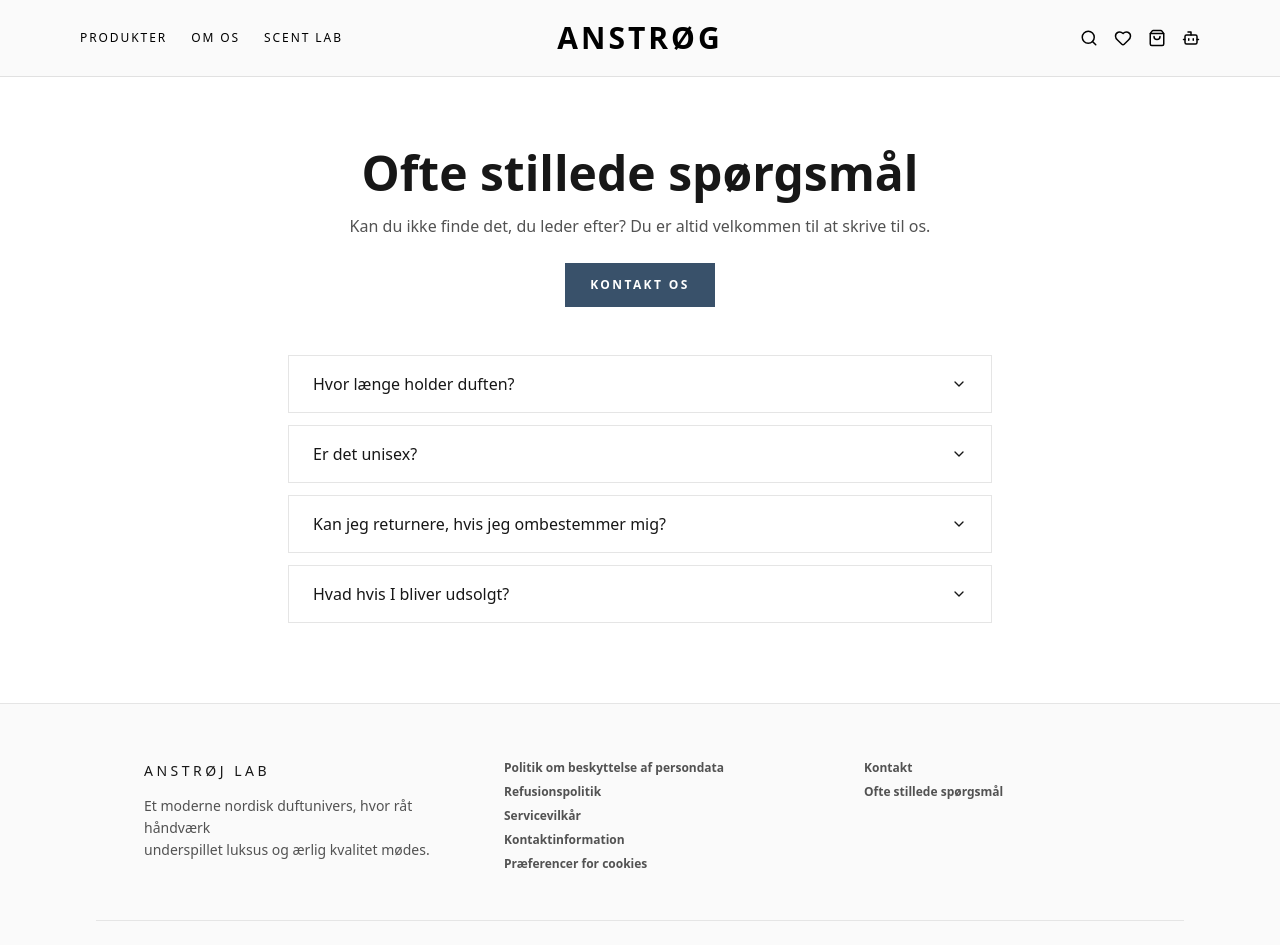
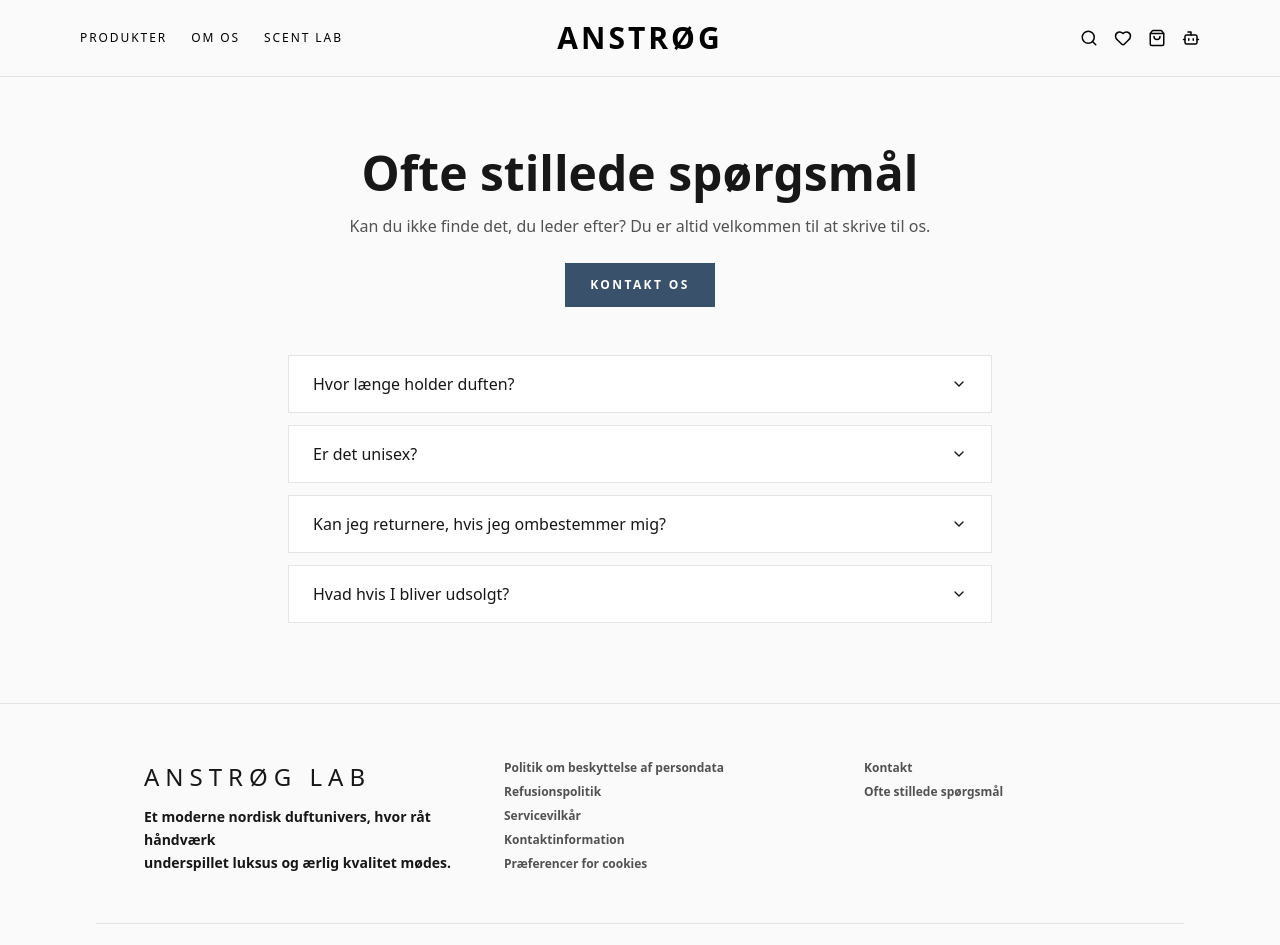
Before and after one commit to mathiaslyhr/anstroj-lab, a React (Vite) app: page /faq in a window 1280 px wide. Shown: the top 945 px of the page. Built offline with nearby package versions, Linux system fonts and the light colour scheme; a web font is replaced by a local one.

Commit message:
sidste ændringer

```diff
--- a/src/components/ContactPage.jsx
+++ b/src/components/ContactPage.jsx
@@ -12,7 +12,7 @@
   };
 
   return (
-    <div className="bg-white min-h-screen flex flex-col">
+    <div className="bg-[#fafafa] min-h-screen flex flex-col">
       <Navbar />
 
       <main className="flex-1 px-6 md:px-10 pt-36 pb-20">
--- a/src/components/FAQPage.jsx
+++ b/src/components/FAQPage.jsx
@@ -35,7 +35,7 @@
   };
 
   return (
-    <div className="min-h-screen flex flex-col bg-white text-neutral-900">
+    <div className="min-h-screen flex flex-col bg-[#fafafa] text-neutral-900">
       <Navbar />
 
       <main className="flex-1">
--- a/src/components/Footer.jsx
+++ b/src/components/Footer.jsx
@@ -1,6 +1,8 @@
 // src/components/Footer.jsx
+import { useNavigate } from "react-router-dom";
 export default function Footer() {
   const year = new Date().getFullYear();
+  const navigate = useNavigate();
 
   return (
     <footer className="border-t border-neutral-200 bg-[#fafafa] text-neutral-700">
@@ -8,57 +10,57 @@
         {/* ØVERSTE SEKTION – 3 kolonner */}
         <div className="grid gap-10 md:grid-cols-3 items-start text-left md:pl-12">
           {/* Venstre kolonne: brand + citat */}
-          <div className="place-self-start">
-            <p className="text-sm font-semibold tracking-[0.25em] uppercase text-neutral-900">
-              Anstrøj Lab
-            </p>
-            <p className="mt-3 text-sm leading-relaxed text-neutral-600">
+          <div className="place-self-start font-bold">
+            <h3 className="font-medium tracking-[0.25em] uppercase text-neutral-900">
+              Anstrøg Lab
+            </h3>
+            <h4 className="mt-3 font-bold leading-relaxed text-neutral-900">
               Et moderne nordisk duftunivers, hvor råt håndværk
               <br />
               underspillet luksus og ærlig kvalitet mødes.
-            </p>
+            </h4>
           </div>
 
           {/* Midterste kolonne: politik-links */}
           <div className="place-self-start text-xs text-neutral-600">
             <ul className="space-y-2">
               <li>
-                <a href="/persondata" className="hover:text-neutral-900">
+                <button href="/persondata" className="hover:text-neutral-900 cursor-pointer">
                   Politik om beskyttelse af persondata
-                </a>
+                </button>
               </li>
               <li>
-                <a href="/refusion" className="hover:text-neutral-900">
+                <button href="/refusion" className="hover:text-neutral-900 cursor-pointer">
                   Refusionspolitik
-                </a>
+                </button>
               </li>
               <li>
-                <a href="/servicevilkar" className="hover:text-neutral-900">
+                <button href="/servicevilkar" className="hover:text-neutral-900 cursor-pointer">
                   Servicevilkår
-                </a>
+                </button>
               </li>
               <li>
-                <a href="/kontaktinformation" className="hover:text-neutral-900">
+                <button href="/kontaktinformation" className="hover:text-neutral-900 cursor-pointer">
                   Kontaktinformation
-                </a>
+                </button>
               </li>
               <li>
-                <a href="/cookies" className="hover:text-neutral-900">
+                <button href="/cookies" className="hover:text-neutral-900 cursor-pointer">
                   Præferencer for cookies
-                </a>
+                </button>
               </li>
             </ul>
           </div>
 
           {/* Højre kolonne: Kontakt + FAQ */}
           <div className="place-self-start text-xs text-neutral-600">
-            <nav className="flex flex-col space-y-2">
-              <a href="/kontakt" className="hover:text-neutral-900">
+            <nav className="flex flex-col items-start space-y-2">
+              <button onClick={() => navigate("/kontakt")} className="hover:text-neutral-900 cursor-pointer">
                 Kontakt
-              </a>
-              <a href="/faq" className="hover:text-neutral-900">
+              </button>
+              <button onClick={() => navigate("/faq")} className="hover:text-neutral-900 cursor-pointer">
                 Ofte stillede spørgsmål
-              </a>
+              </button>
             </nav>
           </div>
         </div>
--- a/src/components/Hero.jsx
+++ b/src/components/Hero.jsx
@@ -1,5 +1,6 @@
 import { useEffect, useState } from "react";
 import { ArrowRight } from "lucide-react";
+import { useNavigate } from "react-router-dom";
 
 const leftImages = [
   "/img/about-image2.jpg",
@@ -20,6 +21,7 @@
 export default function Hero() {
   const [leftIndex, setLeftIndex] = useState(0);
   const [rightIndex, setRightIndex] = useState(0);
+  const navigate = useNavigate();
 
   useEffect(() => {
     const intervalId = setInterval(() => {
@@ -45,7 +47,7 @@
   }, []);
 
   const handleCtaClick = () => {
-    window.location.href = "/produkter";
+    navigate("/produkter");
   };
 
   return (
--- a/src/components/Transparency.jsx
+++ b/src/components/Transparency.jsx
@@ -1,6 +1,8 @@
 import { ArrowRight } from "lucide-react";
+import { useNavigate } from "react-router-dom";
 
 export default function Transparency() {
+  const navigate = useNavigate();
   return (
     <section
       id="gennemsigtighed"
@@ -35,7 +37,7 @@
             type="button"
             className="group cursor-pointer flex flex-col items-start mt-6"
           >
-            <div className="flex items-center gap-3 uppercase text-[12px] tracking-[0.25em] font-semibold">
+            <div onClick={() => navigate("/om-os")} className="flex items-center gap-3 uppercase text-[12px] tracking-[0.25em] font-semibold">
               <span>Lær mere</span>
               <ArrowRight
                 size={16}
```
